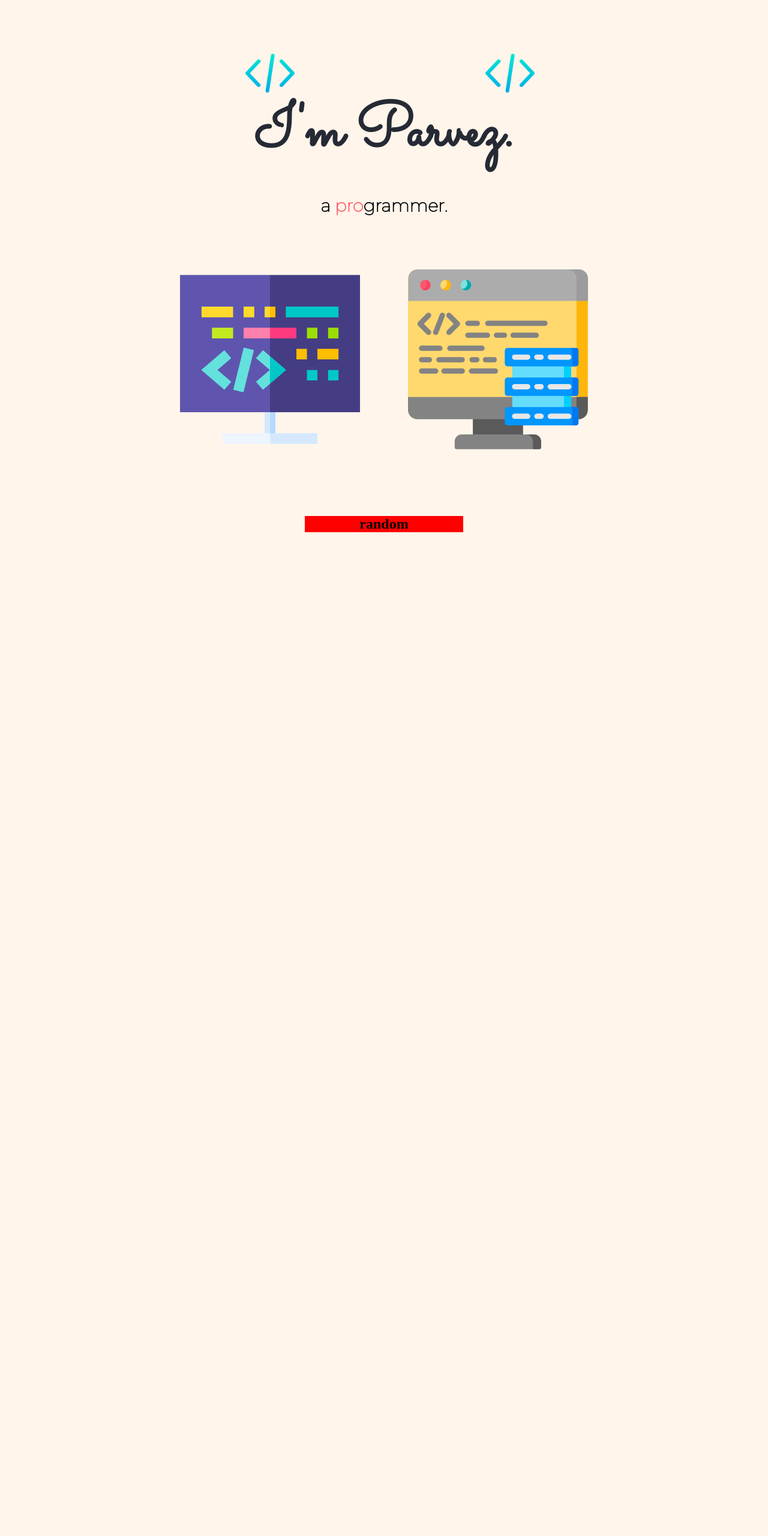
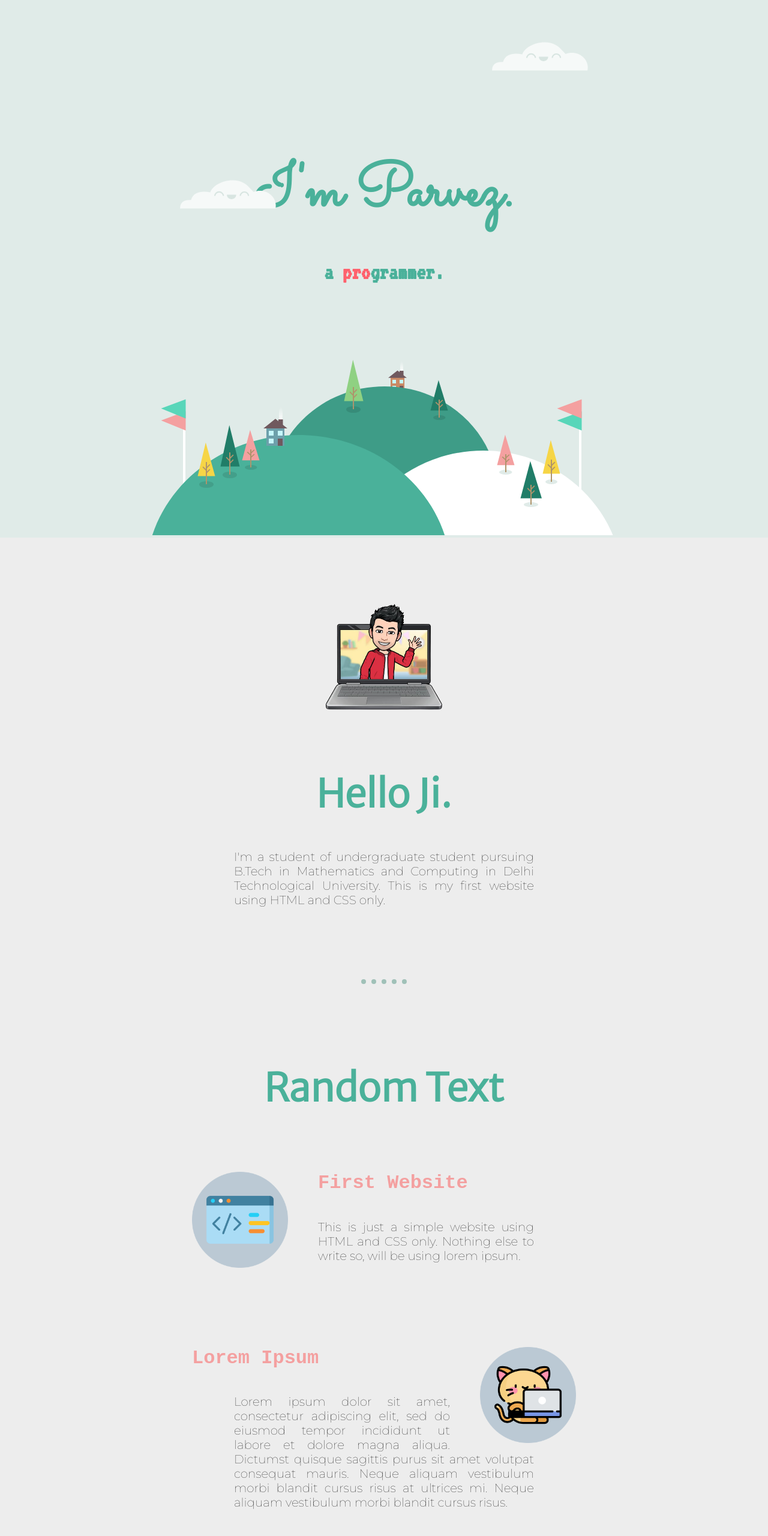
Before and after one commit to parvezbot/first-website, a plain HTML site: page index.html in a window 1280 px wide. Shown: the top 2560 px of the page at 60% size. Before the commit the page ends 1387 px from the top, so only its background shows below. Drawn offline with Linux system fonts and the light colour scheme; a web font is replaced by a local one.

Commit message:
Add files via upload

```diff
--- a/css/style.css
+++ b/css/style.css
@@ -1,49 +1,142 @@
 body{
-    background-color: #FFF5EB;
+    margin:0;
     text-align: center;
+    font-family: 'Montserrat', sans-serif;
 }
 h1{
-    color: #252A34;
+    color: #4ab19a;
     font-family: 'Sacramento', cursive;
     margin: 150px auto 0px auto;
     font-size: 6.25rem;
 }
+h2{
+    font-family: 'Merriweather Sans', sans-serif;
+    font-size: 4rem;
+    color: #4ab19a
+}
 h3{
-    font-family: 'Montserrat', sans-serif;
-    font-size: 1.8rem;
+    color: #4ab19a;
+    font-family: 'VT323', monospace;
+    font-size: 2.4rem;
 }
-.coding-img{
-    width:300px;
+h4{
+    color: #f4a0a0;
+    font-family: 'Nova Mono', monospace;
+    font-size: 2rem;
+    text-align: left;
+}
+p{
+    color: #171717;
+    width:500px;
+    text-align: justify;
+    margin: 40px auto 0px auto;
+    padding-bottom: 40px;
+    font-size: 20px;
+}
+hr{
+    border: dotted #A0C1B8 8px;
+    border-bottom: none;
+    border-right: none;
+    border-left: none;
+    margin: 80px auto 0 auto;
+    padding-bottom: 80px;
+    width:6%;
+
+}
+.hill-img{
+   width:50rem;
+   margin: 80px auto 0 auto;
+}
+.cloud-img{
+    width: 10rem;
     position:absolute;
+    top:300px;
     left:300px;
-    margin:60px auto;
 }
-.top-img1{
-    width:100px;
+.cloud-img2{
+    width: 10rem;
     position:absolute;
     top:70px;
-    left:400px;
+    right:300px;
 }
-.top-img2{
-    width:100px;
-    position:absolute;
-    top:70px;
-    right:380px;
+.code-img{
+    width: 25%;
+    float: left;
+    margin-right: 50px;
 }
-.coding2-img{
-    width:300px;
-    position:absolute;
-    right:300px;
-    margin:60px auto;
+.kitty-img{
+    width: 25%;
+    float: right;
+    margin-left: 50px;
 }
 .pro{
     color: #FF616D
+
 }
-/*
-.top-conatiner{
+.happy-coding{
+    color:#f6d546;
+    font-family: 'VT323', monospace;
+    text-decoration: overline;
+    font-size: 2rem;
+    text-align: center;
+    margin:0 auto 50px auto;
+
 }
-*/
+.icon{
+    padding: 2rem 5rem 0;
+    width:2rem;
+}
+.me-img{
+    width: 200px;
+    margin: 100px auto 30px auto;
+}
+.top-container{
+    background-color: #e0ebe8;
+    padding-top: 100px;
+
+}
+.bottom-container{
+    background-color: #CAF7E3;
+
+}
+
 .middle-container{
-    background-color: red;
-    margin:500px;
+    background-color:#EDEDED;
+    margin:0;
 }
+.end{
+    text-align: center;
+    padding: 10px;
+    margin: 0 auto 0 auto;
+}
+.random-row{
+    width: 50%;
+    margin: 100px auto 100px auto;
+    text-align: left;
+}
+.btn {
+    background: #4ab19a;
+    background-image: -webkit-linear-gradient(top, #4ab19a, #35bd70);
+    background-image: -moz-linear-gradient(top, #4ab19a, #35bd70);
+    background-image: -ms-linear-gradient(top, #4ab19a, #35bd70);
+    background-image: -o-linear-gradient(top, #4ab19a, #35bd70);
+    background-image: linear-gradient(to bottom, #4ab19a, #35bd70);
+    -webkit-border-radius: 28;
+    -moz-border-radius: 28;
+    border-radius: 28px;
+    font-family: Courier New;
+    color: #ffffff;
+    font-size: 20px;
+    padding: 10px 20px 10px 20px;
+    text-decoration: none;
+  }
+
+  .btn:hover {
+    background: #fc7294;
+    background-image: -webkit-linear-gradient(top, #fc7294, #f4a0a0);
+    background-image: -moz-linear-gradient(top, #fc7294, #f4a0a0);
+    background-image: -ms-linear-gradient(top, #fc7294, #f4a0a0);
+    background-image: -o-linear-gradient(top, #fc7294, #f4a0a0);
+    background-image: linear-gradient(to bottom, #fc7294, #f4a0a0);
+    text-decoration: none;
+  }
--- a/index.html
+++ b/index.html
@@ -6,23 +6,51 @@
     <meta name="viewport" content="width=device-width, initial-scale=1.0">
     <link rel="stylesheet" href="css/style.css">
     <link rel="preconnect" href="https://fonts.gstatic.com">
-    <link href="https://fonts.googleapis.com/css2?family=Montserrat:wght@100&family=Sacramento&display=swap" rel="stylesheet">
+<link href="https://fonts.googleapis.com/css2?family=Merriweather+Sans:wght@300&family=Montserrat:wght@100&family=Nova+Mono&family=Sacramento&family=VT323&display=swap" rel="stylesheet">
+
+
     <title>Parvez Ahmed</title>
 </head>
 <body>
     <div class="top-container">
         <h1>I'm Parvez.</h1>
         <h3>a <span class="pro">pro</span>grammer.</h3>
-        <img class="coding-img" src="images/coding.png" alt="coding-img">
-        <img class="top-img1" src="images/coding (1).png" alt="coding-img">
-        <img class="top-img2" src="images/coding (1).png" alt="coding-img">
-        <img class="coding2-img" src="images/data.png" alt="coding-img">
+        <img class="hill-img" src="images/land.svg" alt="hill">
+        <img class="cloud-img" src="images/cloud.svg" alt="cloud">
+        <img class="cloud-img2" src="images/cloud.svg" alt="cloud">
     </div>
 
 
     <div class="middle-container">
-        <h2>random</h2>
-
+        <img class="me-img" src="images/me.png" alt="">
+        <h2>Hello Ji.</h2>
+        <p class="intro">I'm a student of undergraduate student pursuing B.Tech in Mathematics and Computing in Delhi Technological University. This is my first website using HTML and CSS only.</p>
+        <hr>
+        <div class="random">
+            <h2>Random Text</h2>
+                <div class="random-row">
+                    <img class="code-img" src="images/code.png" alt="code">
+                    <h4>First Website</h4>
+                    <p>This is just a simple website using HTML and CSS only. Nothing else to write so, will be using lorem ipsum.</p>
+                </div>
+                <div class="random-row">
+                    <img class="kitty-img" src="images/kitty.png" alt="kitty">
+                    <h4>Lorem Ipsum</h4>
+                    <p>Lorem ipsum dolor sit amet, consectetur adipiscing elit, sed do eiusmod tempor incididunt ut labore et dolore magna aliqua. Dictumst quisque sagittis purus sit amet volutpat consequat mauris. Neque aliquam vestibulum morbi blandit cursus risus at ultrices mi. Neque aliquam vestibulum morbi blandit cursus risus.</p>
+                </div>
+        </div>
+        <hr>
+        <h2>Contact Me</h2>
+        <p>If you liked my first basic website and want to contact me feel free to click the button bellow. </p>
+            <br>
+            <br>
+            <h4 class="happy-coding">Happy Coding!</h4>
+            <a class="btn" href="mailto:parvezahmed0786@gmail.com">CONTACT ME</a>
+    </div>
+    <div class="bottom-container">
+        <a href="https://www.instagram.com/parvezbot/"><img class="icon" src="images/insta.png" alt="instagram"></a>
+        <a href="https://www.linkedin.com/in/parvezbot/"><img class="icon" src="images/linkedin.png" alt="linkedin"></a>
+        <p class="end">Made with ❤️ in 🇮🇳</p>
 
     </div>
 
```
Also changed, not shown: images/cloud.svg (added), images/code.png (added), images/hill.png (added), images/insta.png (added), images/kitty.png (added), images/land.svg (added), images/linkedin.png (added), images/me.png (added).
